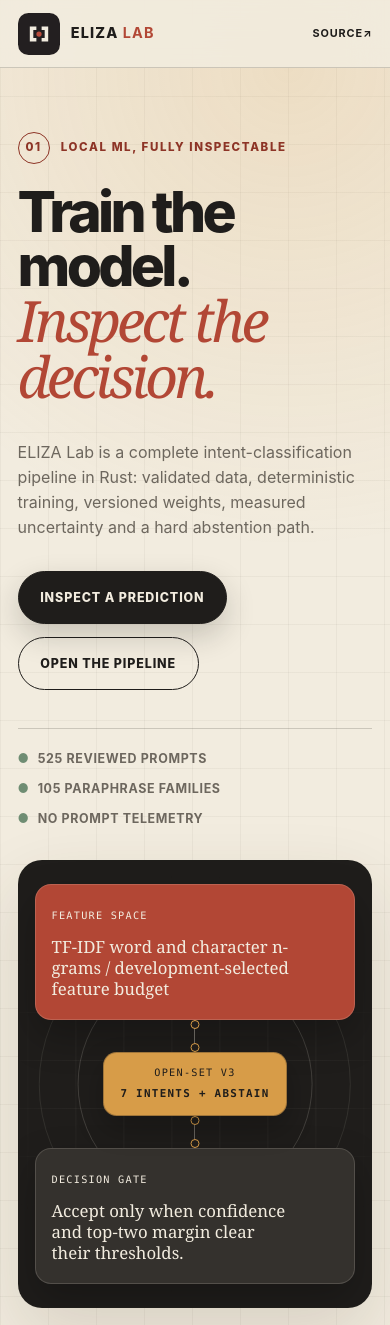
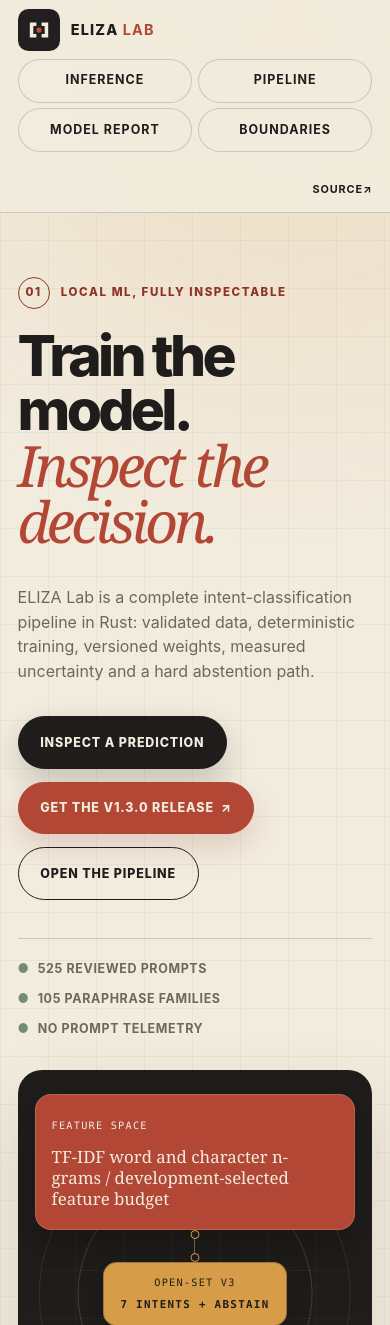
Before and after one commit to ejupi-djenis30/PsychologistRustBot, a PHP site: page / in a window 390 px wide. Shown: the top 1325 px of the page. Run offline with PHP 8.4, Linux system fonts and the light colour scheme.

Commit message:
fix(site): keep release and navigation accessible

```diff
--- a/site/index.html
+++ b/site/index.html
@@ -32,7 +32,7 @@
     <meta name="twitter:image:alt" content="ELIZA Lab showing a local intent prediction and its inspectable feature trace." />
     <link rel="canonical" href="https://ejupi-djenis30.github.io/PsychologistRustBot/" />
     <link rel="icon" href="assets/eliza-lab-mark.svg" type="image/svg+xml" />
-    <link rel="stylesheet" href="styles.css?v=1.3.0-1" />
+    <link rel="stylesheet" href="styles.css?v=1.3.0-2" />
     <title>ELIZA Lab — Train it. Inspect it.</title>
   </head>
   <body id="top">
@@ -64,6 +64,9 @@
           </p>
           <div class="hero-actions">
             <a class="button button-primary" href="#experiment">Inspect a prediction</a>
+            <a class="button button-release" href="https://github.com/ejupi-djenis30/PsychologistRustBot/releases/tag/v1.3.0">
+              Get the v1.3.0 release <span aria-hidden="true">↗</span>
+            </a>
             <a class="button button-quiet" href="#method">Open the pipeline</a>
           </div>
           <ul class="hero-facts" aria-label="Project facts">
--- a/site/styles.css
+++ b/site/styles.css
@@ -278,6 +278,23 @@ h1 em {
 
 .button-primary:hover {
   box-shadow: 0 16px 38px rgba(31, 29, 27, 0.28);
+}
+
+.button-release {
+  color: var(--paper);
+  background: var(--rust);
+  border-color: var(--rust);
+  box-shadow: 0 12px 30px rgba(141, 52, 38, 0.18);
+}
+
+.button-release span {
+  margin-left: 0.45rem;
+}
+
+.button-release:hover {
+  background: var(--rust-dark);
+  border-color: var(--rust-dark);
+  box-shadow: 0 16px 38px rgba(141, 52, 38, 0.25);
 }
 
 .button-quiet:hover {
@@ -1145,10 +1162,34 @@ footer > a {
 @media (max-width: 960px) {
   .site-header {
     grid-template-columns: 1fr auto;
+    row-gap: 0.25rem;
   }
 
   .site-header nav {
+    display: grid;
+    grid-column: 1 / -1;
+    grid-template-columns: repeat(4, minmax(0, 1fr));
+    gap: 0.35rem;
+    width: 100%;
+    padding: 0.25rem 0 0.7rem;
+  }
+
+  .site-header nav a {
+    justify-content: center;
+    min-width: 0;
+    padding: 0.45rem 0.6rem;
+    border: 1px solid var(--line);
+    border-radius: 999px;
+    background: rgba(242, 236, 223, 0.72);
+    text-align: center;
+  }
+
+  .site-header nav a::after {
     display: none;
+  }
+
+  section[id] {
+    scroll-margin-top: 9rem;
   }
 
   .hero {
@@ -1244,8 +1285,22 @@ footer > a {
 
 @media (max-width: 620px) {
   .site-header {
-    min-height: 68px;
-    padding: 0 1.1rem;
+    min-height: auto;
+    padding: 0.55rem 1.1rem 0;
+  }
+
+  .site-header nav {
+    grid-template-columns: repeat(2, minmax(0, 1fr));
+    padding-bottom: 0.7rem;
+  }
+
+  .site-header nav a {
+    min-height: 2.75rem;
+    line-height: 1.2;
+  }
+
+  section[id] {
+    scroll-margin-top: 11rem;
   }
 
   .source-link {
@@ -1357,7 +1412,7 @@ footer > a {
   }
 
   .v3-protocol article {
-    min-height: 7rem;
+    min-block-size: 9.5rem;
   }
 
   .metric-panel {
```
Also changed, not shown: site/tests/responsive-layout.test.mjs (added, +60 -0 lines).
